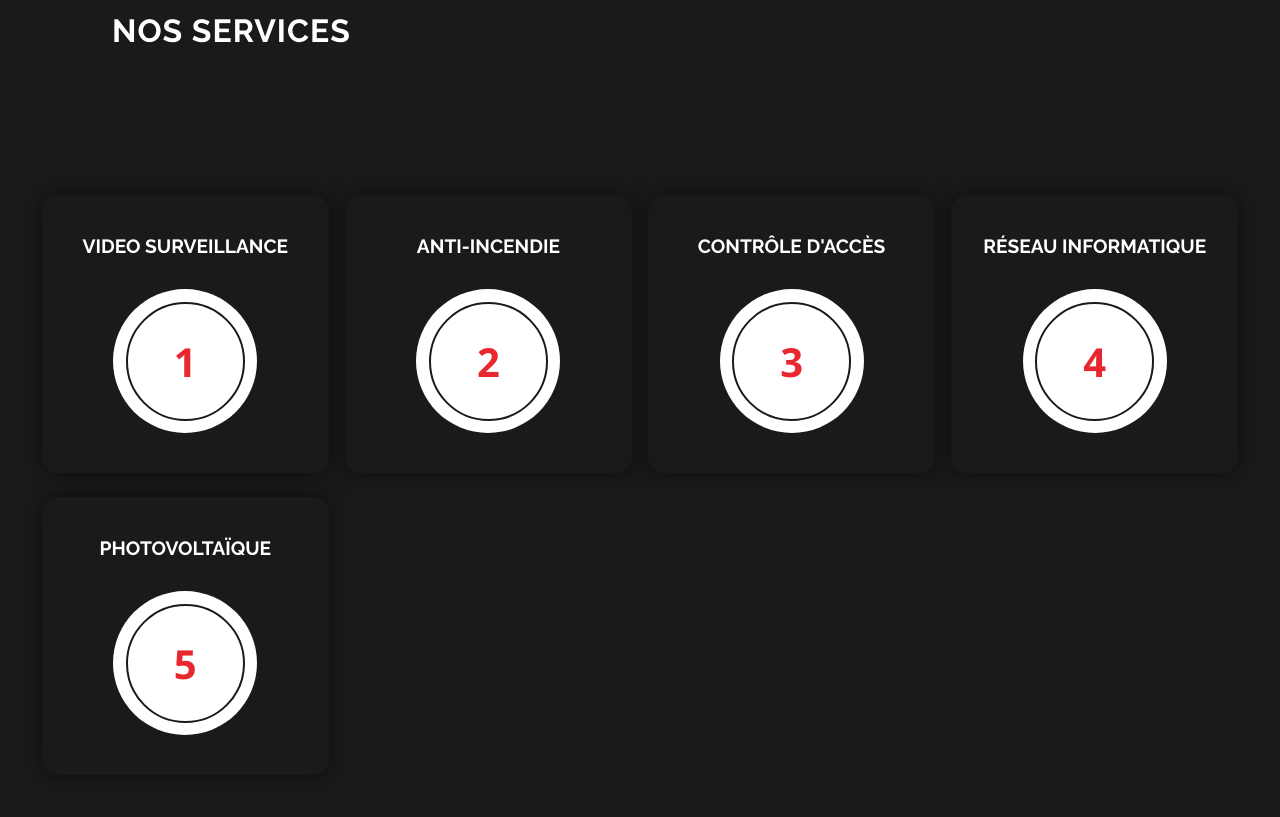
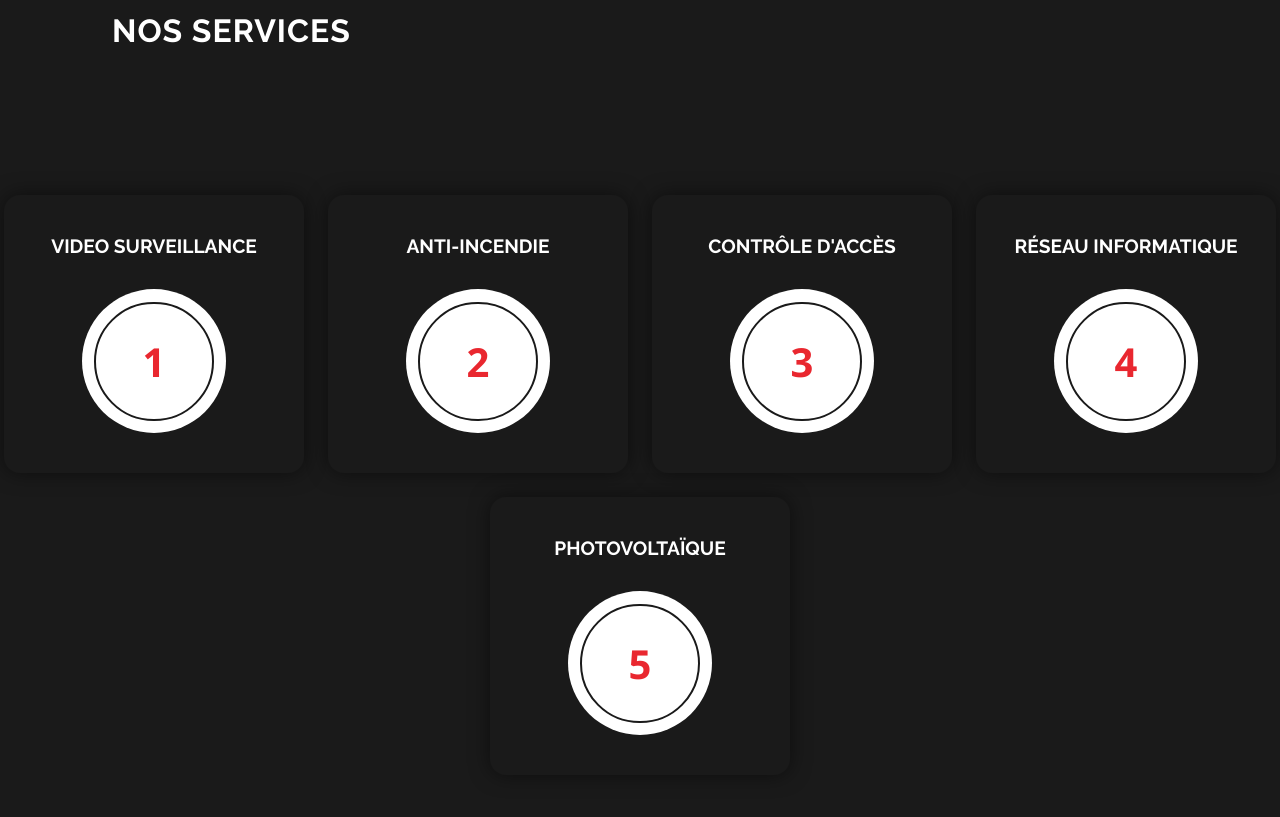
Before and after one commit to rabahmilano/ADSS, a plain HTML site: page index.html in a window 1280 px wide. Shown: the part 2103-2920 px from the top of the page. Drawn offline with nearby package versions, Linux system fonts and the light colour scheme.

Commit message:
Update style.css #services

```diff
--- a/style.css
+++ b/style.css
@@ -348,9 +348,11 @@ h1 span {
 }
 
 #services .content {
-  display: grid;
-  grid-template-rows: repeat(4, minmax(0, 1fr));
-  row-gap: 1.5rem;
+  display: flex;
+  flex-wrap: wrap;
+  justify-content: center;
+  align-items: center;
+  gap: 1.5rem;
 }
 
 .service__item {
@@ -358,6 +360,8 @@ h1 span {
   flex-direction: column;
   align-items: center;
   justify-content: center;
+  max-width: 324px;
+  min-width: 300px;
   padding: 3rem 2rem;
   border-radius: 1rem;
   box-shadow: 0 0 20px rgba(0, 0, 0, 0.5);
@@ -562,20 +566,6 @@ footer .content section {
     column-gap: 1.5rem;
     grid-template-columns: repeat(2, minmax(0, 1fr));
   }
-
-  /**** Service ****/
-  #services .content {
-    grid-template-columns: repeat(2, minmax(0, 1fr));
-    column-gap: 1.5rem;
-    grid-template-rows: none;
-    width: fit-content;
-    margin-left: auto;
-    margin-right: auto;
-  }
-
-  .service__item {
-    max-width: 300px;
-  }
 }
 
 @media screen and (min-width:968px) {
@@ -699,11 +689,6 @@ footer .content section {
     grid-template-columns: 3.5fr 5fr;
   }
 
-  #services .content {
-    grid-template-columns: repeat(4, minmax(0, 1fr));
-    column-gap: 1rem;
-  }
-
   /*** Service ****/
   #services .content {
     padding-top: 3rem;
```
